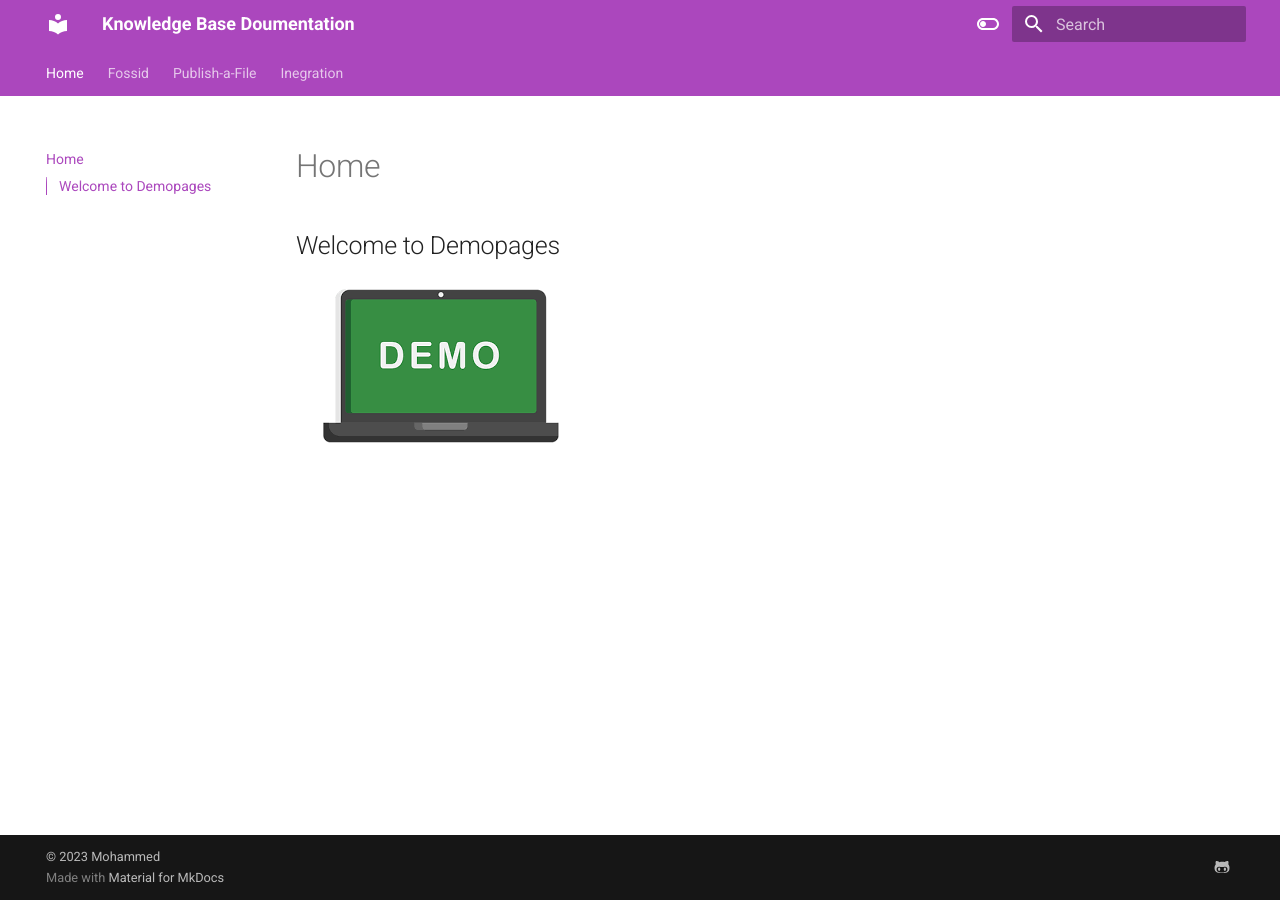
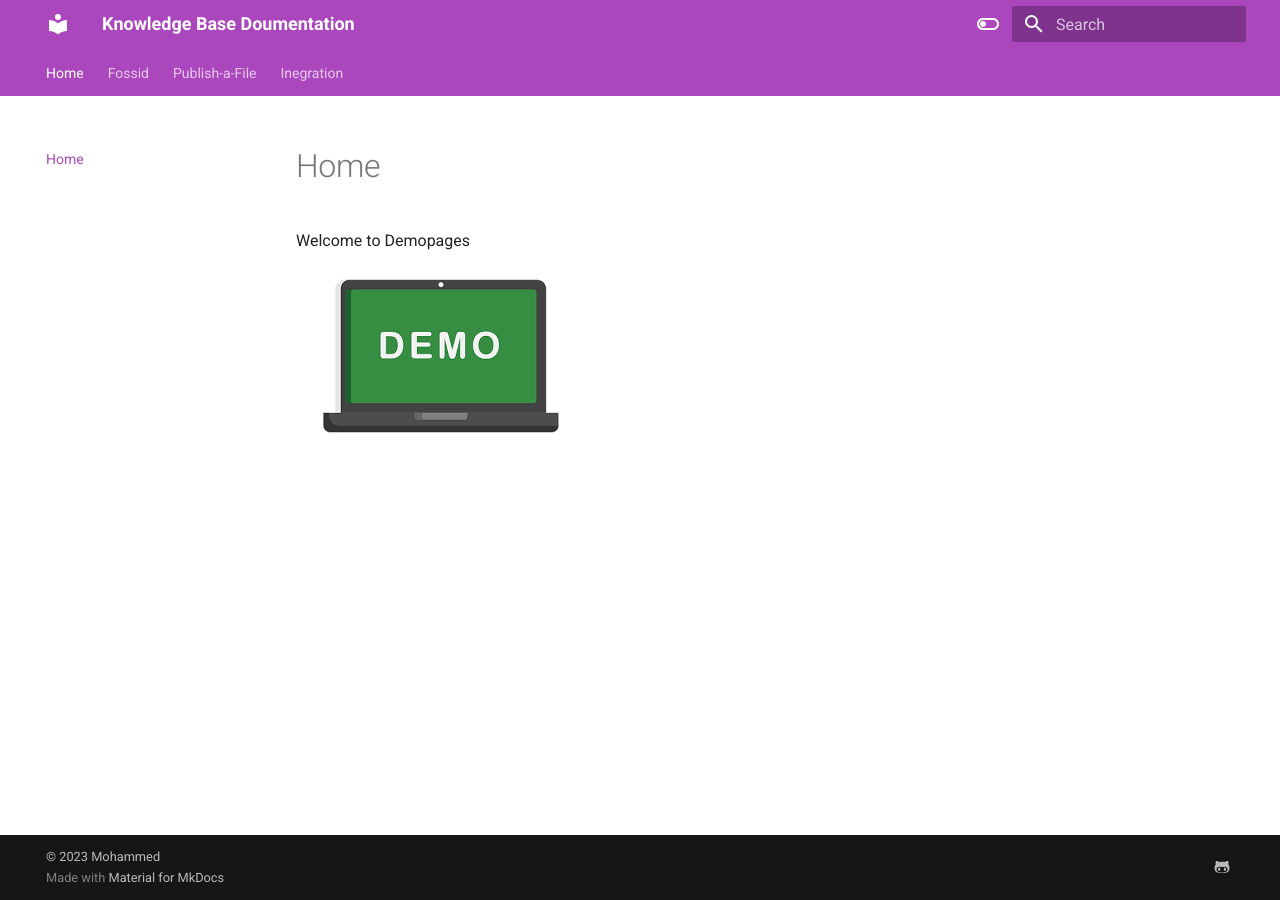
Before and after one commit to mhd8a/material-mkdocs-tutorial, an MkDocs documentation site: the page built from docs/Home.md, in a window 1280 px wide. Built offline with MkDocs 1.6.1 and Material for MkDocs 9.7.7, drawn with Linux system fonts in a browser that asks for light colours.

Commit message:
Update Home.md

```diff
--- a/docs/Home.md
+++ b/docs/Home.md
@@ -1,6 +1,8 @@
 
 <!-- ![Demo](https://github.com/mhd8a/demopages/blob/214b388c58816ae95ac4858ca16d150d2d913dd6/docs/images/download.png) -->
-## Welcome to Demopages
+
+Welcome to Demopages
+
 
 ![](images/download.png)
 
```
